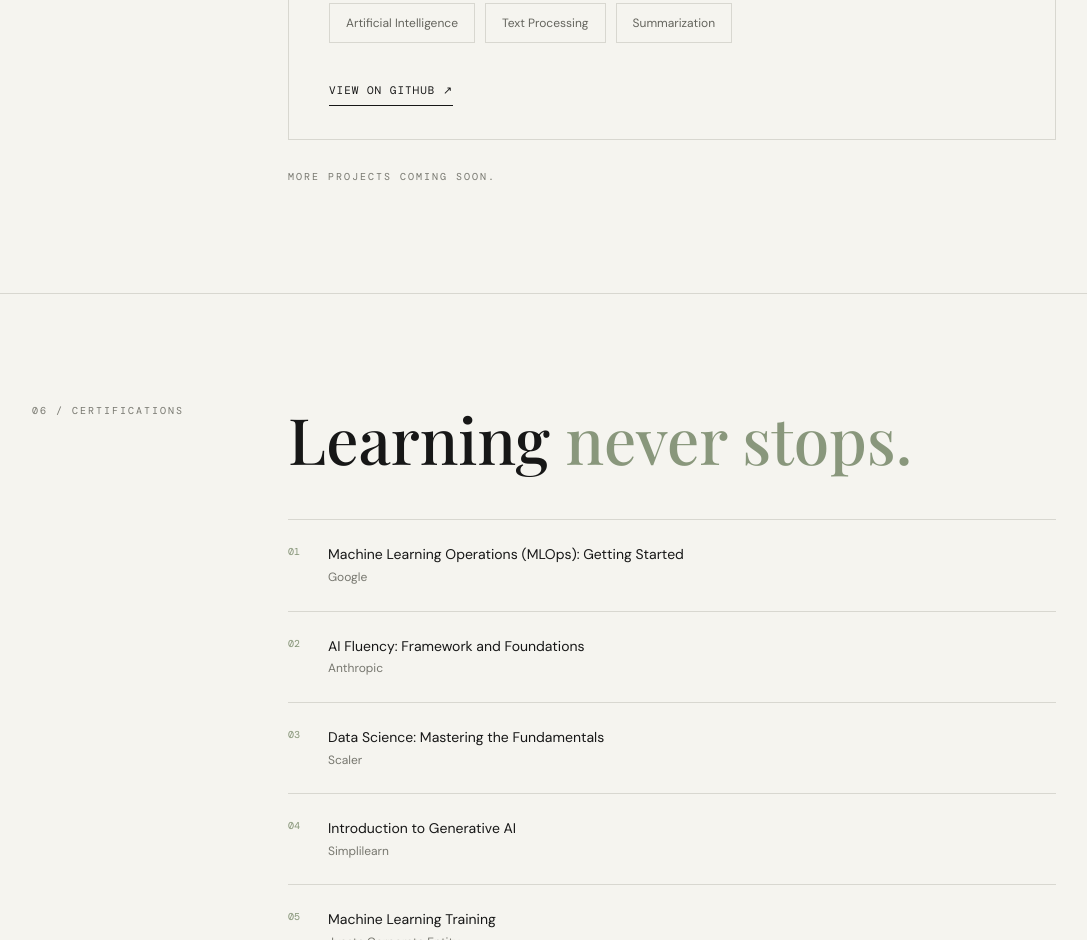
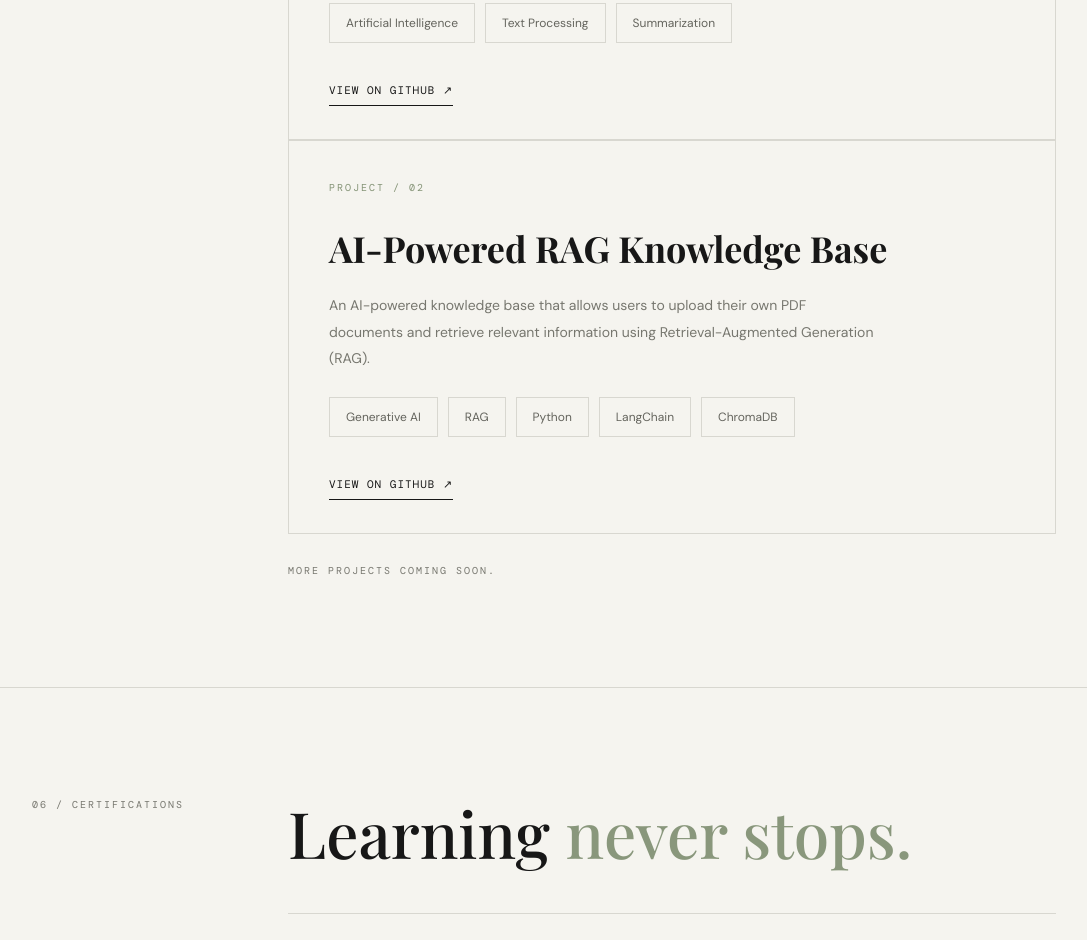
Before and after one commit to vedavathii/portfolio, a plain HTML site: page index.html in a window 1280 px wide. Shown: the part 4479-5419 px from the top of the page, without its empty margins (96-1183 px from the left). Drawn offline with nearby package versions, Linux system fonts and the light colour scheme.

Commit message:
Update index.html

```diff
--- a/index.html
+++ b/index.html
@@ -339,6 +339,34 @@
                 </a>
 
             </div>
+            <div class="project-card">
+
+    <div class="project-number">PROJECT / 02</div>
+
+    <h3>AI-Powered RAG Knowledge Base</h3>
+
+    <p>
+        An AI-powered knowledge base that allows users to upload
+        their own PDF documents and retrieve relevant information
+        using Retrieval-Augmented Generation (RAG).
+    </p>
+
+    <div class="project-tags">
+        <span>Generative AI</span>
+        <span>RAG</span>
+        <span>Python</span>
+        <span>LangChain</span>
+        <span>ChromaDB</span>
+    </div>
+
+    <a href="https://github.com/vedavathii/ai_powered_rag_knowledge_base"
+       target="_blank"
+       rel="noopener noreferrer"
+       class="project-link">
+        VIEW ON GITHUB ↗
+    </a>
+
+</div>
 
             <p class="coming-soon">
                 MORE PROJECTS COMING SOON.
```
